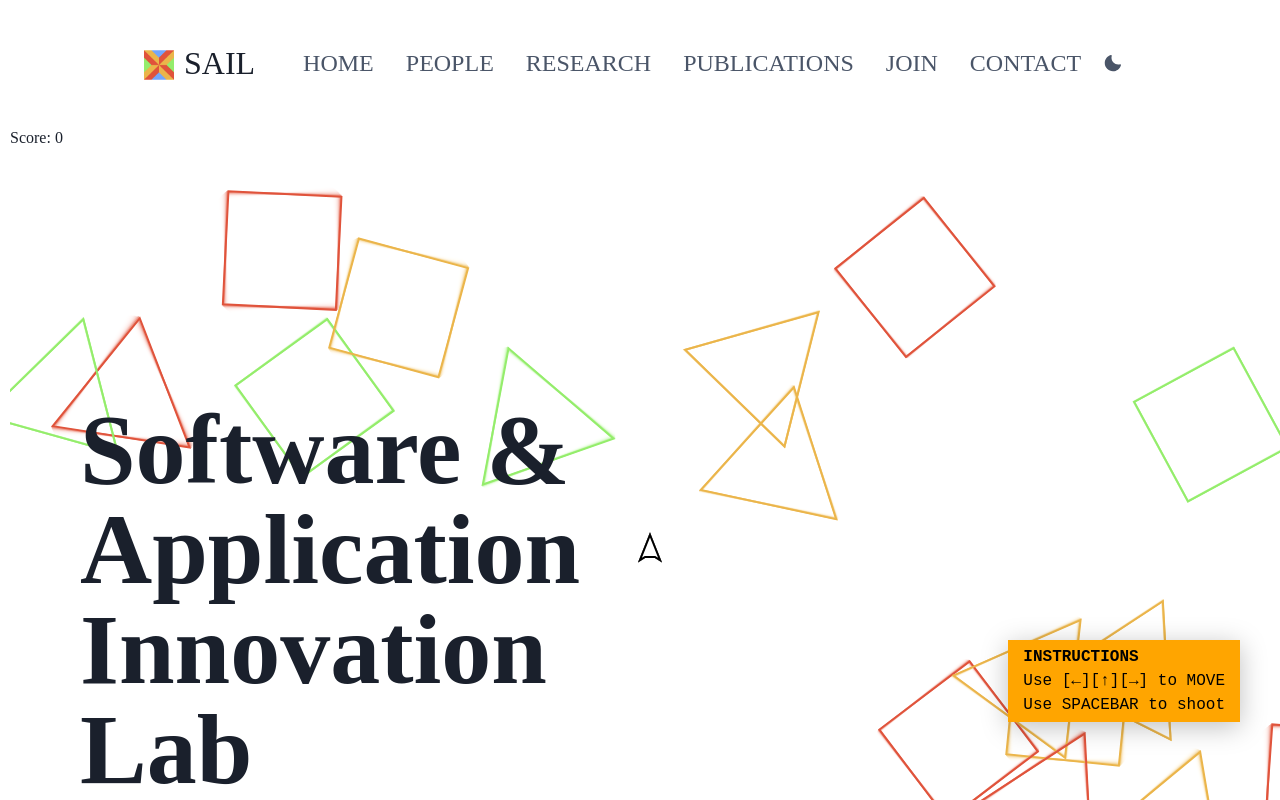
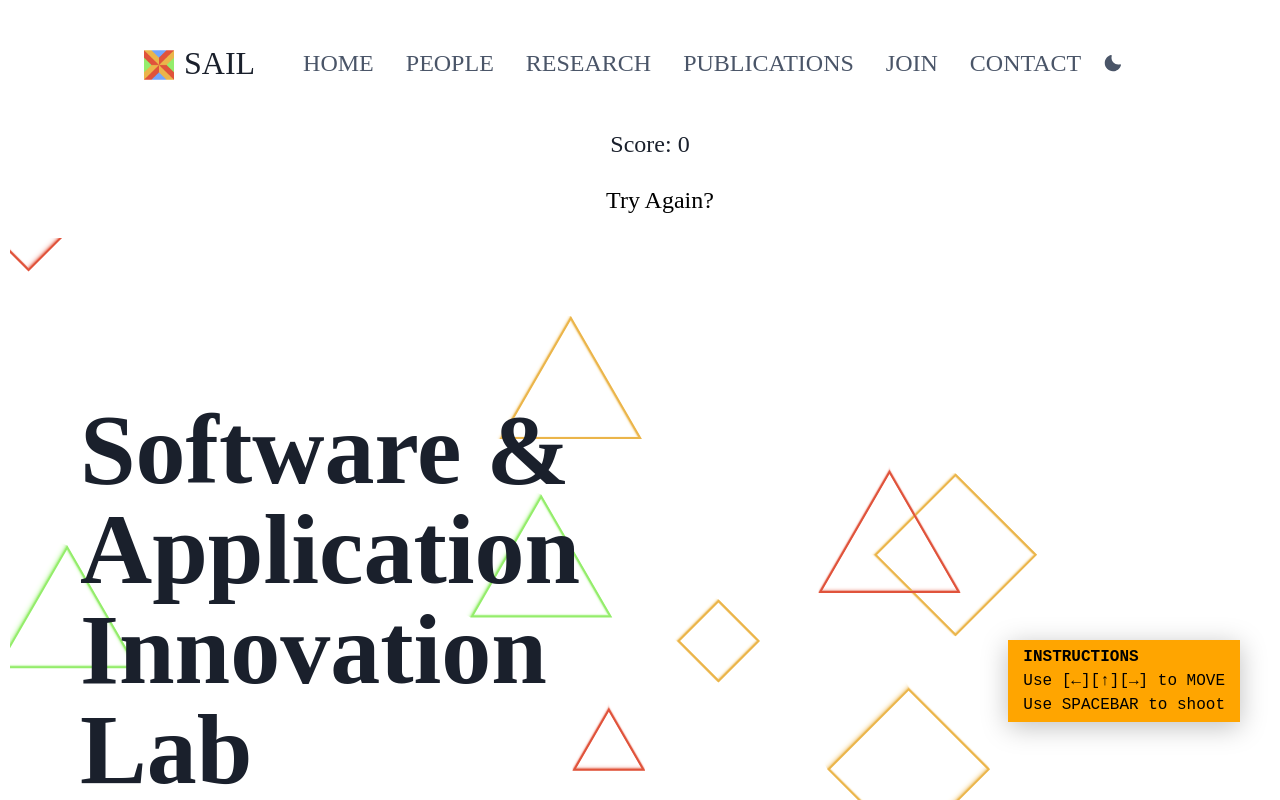
Before and after one commit to hicsail/hicsail.github.io, a React app: page / in a window 1280 px wide. Shown: the top 800 px of the page. Built offline with nearby package versions, Linux system fonts and the light colour scheme; a web font is replaced by a local one.

Commit message:
changed velocity and rotation of asteroids, added styling to asteroid game canvas

```diff
--- a/src/components/asteroidGame/Asteroid.js
+++ b/src/components/asteroidGame/Asteroid.js
@@ -12,15 +12,17 @@ export default class Asteroid {
   constructor(args) {
     this.position = args.position;
     this.velocity = {
-      x: 0.1,
-      y: 0.1,
-      // x: randomNumBetween(-1.5, 1.5),
-      // y: randomNumBetween(-1.5, 1.5),
+      // x: 0.1,
+      // y: 0.1,
+      x: randomNumBetween(-0.001, 0.001),
+      y: randomNumBetween(-0.001, 0.001),
     };
+    // this.rotation = 1;
+    // this.rotation = randomNumBetween(-1, 1);
     this.rotation = 0;
-    this.rotationSpeed = randomNumBetween(-0.001, 0.001);
+    // this.rotationSpeed = randomNumBetween(-0.001, 0.001);
     // this.rotationSpeed = randomNumBetween(-1, 1);
-    // this.rotationSpeed = 0;
+    this.rotationSpeed = 0;
 
     this.radius = args.size;
     this.score = (80 / this.radius) * 5;
@@ -90,6 +92,8 @@ export default class Asteroid {
       this.rotation += 360;
     }
 
+    // this.rotation += randomNumBetween(-360, 360);
+
     // Screen edges
     if (this.position.x > state.screen.width + this.radius)
       this.position.x = -this.radius;
--- a/src/components/asteroidGame/Reacteroids.js
+++ b/src/components/asteroidGame/Reacteroids.js
@@ -2,30 +2,6 @@ import React, { Component } from 'react';
 import Ship from './Ship';
 import Asteroid from './Asteroid';
 import { randomNumBetweenExcluding } from './helpers';
-import { useColorMode, useColorModeValue } from '@chakra-ui/react';
-import styled from 'styled-components';
-// import './style.css';
-
-const EndgameWraper = styled.div`
-  position: absolute;
-  top: 50%;
-  left: 50%;
-  transform: translate(-50%, -50%);
-  padding: 16px;
-  z-index: 1;
-  text-align: center;
-`;
-
-const EndgameButton = styled.div`
-  border: 4px solid #ffffff;
-  background-color: transparent;
-  color: #ffffff;
-  font-size: 20px;
-  padding: 10px 20px;
-  margin: 10px;
-  font-family: 'PT Mono', serif;
-  cursor: pointer;
-`;
 
 const KEY = {
   LEFT: 37,
@@ -55,12 +31,11 @@ export class Reacteroids extends Component {
         down: 0,
         space: 0,
       },
-      asteroidCount: 20,
-      currentScore: 0,
+      asteroidCount: 10,
+      currentSore: 0,
       topScore: localStorage['topscore'] || 0,
       inGame: false,
       colorMode: 'white',
-      // this.props.colorMode,
     };
     this.ship = [];
     this.asteroids = [];
@@ -212,6 +187,8 @@ export class Reacteroids extends Component {
       });
       localStorage['topscore'] = this.state.currentScore;
     }
+
+    // this.startGame();
   }
 
   generateAsteroids(howMany) {
@@ -297,44 +274,19 @@ export class Reacteroids extends Component {
 
     if (!this.state.inGame) {
       endgame = (
-        // // <div>
-        // //   <EndgameWraper>
-        // //     <EndgameButton onClick={this.startGame.bind(this)}>
-        // //       Try Again?
-        // //     </EndgameButton>
-        // //   </EndgameWraper>
-        // // </div>
-        // // <EndgameWraper>
-        // //   <EndgameButton onClick={this.startGame.bind(this)}>
-        // //     Try Again?
-        // //   </EndgameButton>
-        // // </EndgameWraper>
-
-        // <Endgame />
-
-        <div
-        // style={{
-        //   position: 'absolute',
-        //   top: '50%',
-        //   left: '50%',
-        //   transform: 'translate(-50%, -50%)',
-        //   padding: '16px',
-        //   zIndex: '1',
-        //   textAlign: 'center',
-        // }}
-        >
-          {/* <p>Game over, man!</p>
-          <p>{message}</p> */}
+        <div>
           <button
             style={{
-              // border: '4px solid #ffffff',
-              backgroundColor: 'transparent',
+              // backgroundColor: 'transparent',
               color: this.state.colorMode == 'white' ? '#000000' : '#FFFFFF',
-              fontSize: '20px',
+              fontSize: '1.5rem',
               padding: '10px 20px',
               margin: '10px',
               fontFamily: 'PT Mono, serif',
               cursor: 'pointer',
+              width: '100%',
+              textAlign: 'center',
+              // border: '5px solid black',
             }}
             onClick={this.startGame.bind(this)}
           >
@@ -346,23 +298,25 @@ export class Reacteroids extends Component {
 
     return (
       <div>
-        <span className="score current-score">
+        <div
+          style={{
+            fontSize: '1.5rem',
+            width: '100%',
+            textAlign: 'center',
+          }}
+        >
           Score: {this.state.currentScore}
-        </span>
+        </div>
         {endgame}
-        {/* <span className="score top-score">
-          Top Score: {this.state.topScore}
-        </span> */}
-        {/* <span className="controls">
-          Use [A][S][W][D] or [←][↑][↓][→] to MOVE
-          <br />
-          Use [SPACE] to SHOOT
-        </span> */}
         <canvas
           ref={this.canvasRef}
           width={this.state.screen.width * this.state.screen.ratio}
           height={this.state.screen.height * this.state.screen.ratio}
           background-color="red"
+          style={{
+            width: '100%',
+            height: '100%',
+          }}
         />
       </div>
     );
--- a/src/components/asteroidGame/Ship.js
+++ b/src/components/asteroidGame/Ship.js
@@ -132,11 +132,21 @@ export default class Ship {
 
     context.lineWidth = 2;
     context.beginPath();
-    context.moveTo(0, -15);
-    context.lineTo(10, 10);
-    context.lineTo(5, 7);
-    context.lineTo(-5, 7);
-    context.lineTo(-10, 10);
+
+    // large ship
+    context.moveTo(0, -30);
+    context.lineTo(20, 20);
+    context.lineTo(10, 14);
+    context.lineTo(-10, 14);
+    context.lineTo(-20, 20);
+
+    // small ship
+    // context.moveTo(0, -15);
+    // context.lineTo(10, 10);
+    // context.lineTo(5, 7);
+    // context.lineTo(-5, 7);
+    // context.lineTo(-10, 10);
+
     context.closePath();
     context.fill();
     context.stroke();
```
Also changed, not shown: src/components/asteroidGame/helpers.js (+18 -11 lines).
